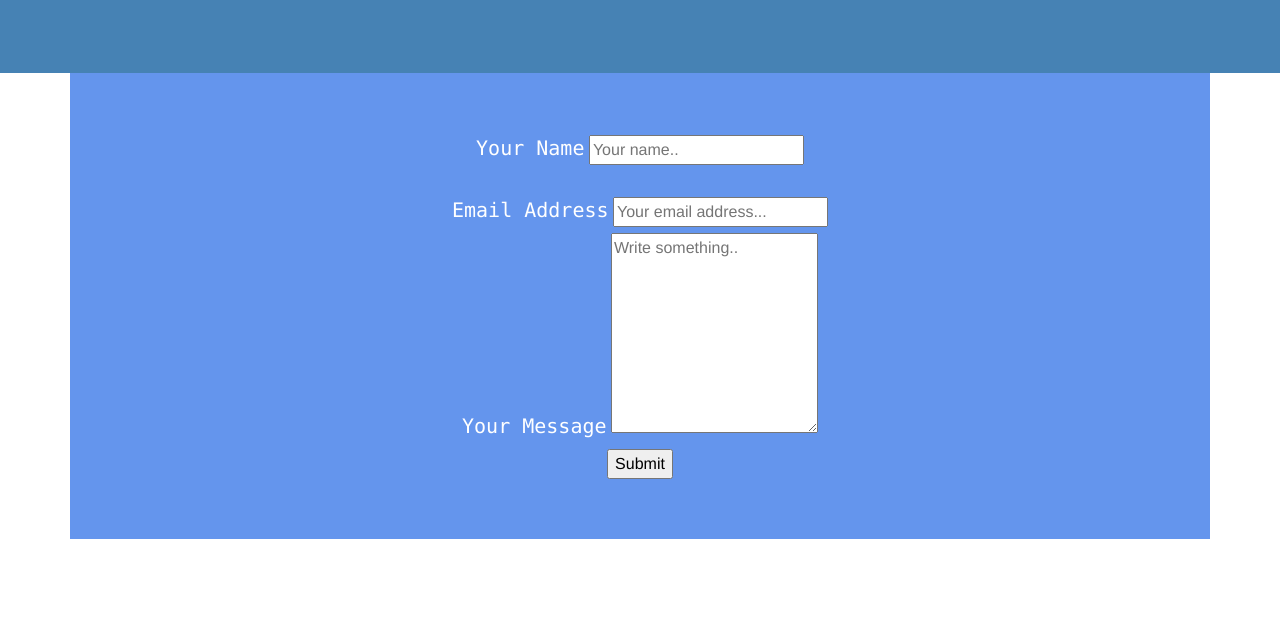
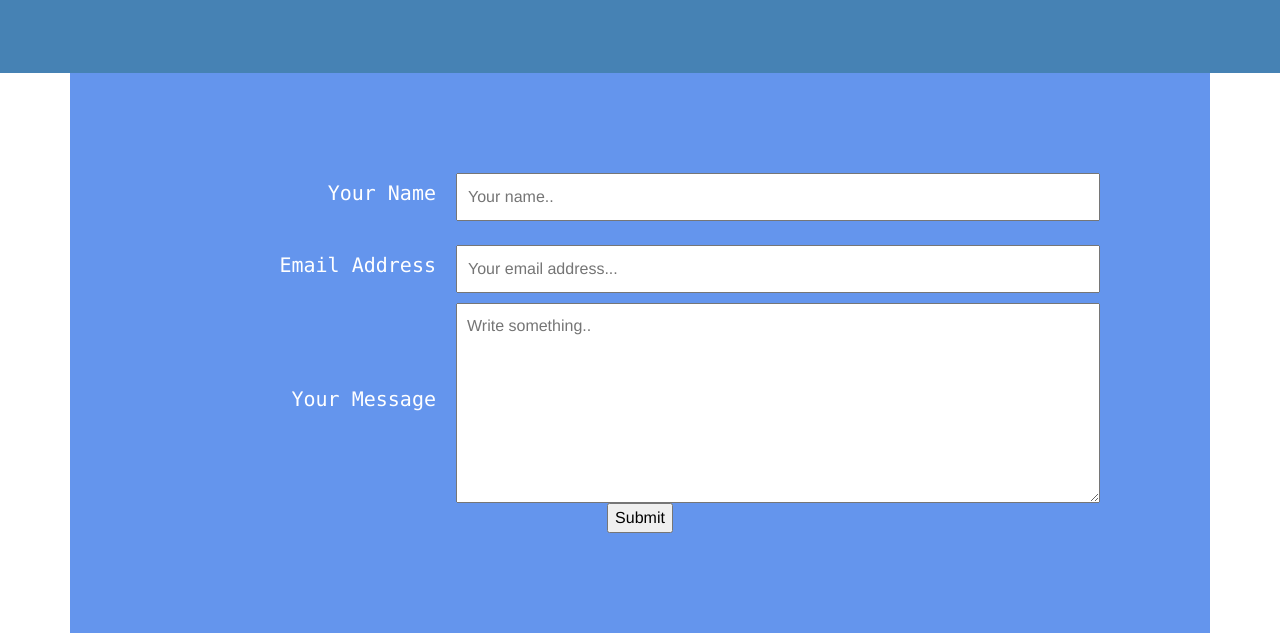
Before and after one commit to AnnaHarris7/travel-blog, a plain HTML site: page contactform.html in a window 1280 px wide. Shown: the part 246-879 px from the top of the page. Before the commit the page ends 800 px from the top, so only its background shows below. Drawn offline with nearby package versions, Linux system fonts and the light colour scheme.

Commit message:
Update contactstyle.css

```diff
--- a/contactstyle.css
+++ b/contactstyle.css
@@ -6,6 +6,7 @@
   font-size: 30px;
 
 }
+
 
 
 .container {
@@ -72,7 +73,60 @@
    max-width: 25%;
    padding: 0 4px;
  }
+ .form__row label {
+ 	color: #fff;
+ 	flex: 1;
+ 	align-items: center;
+ 	display: flex;
+ 	/*take the bewlow out if you want to text to align left*/
+}
+form {
+	background-color: #6495ED;
+	padding: 40px;
+	max-width: 1000px;
+	margin: 0 auto;
+}
 
+.form__row {
+	display: flex;
+	justify-content: space-between;
+}
+
+.form__row+.form__row {
+	margin-top: 10px;
+}
+
+.form__row label {
+
+	flex: 1;
+	align-items: center;
+	display: flex;
+	/*take the bewlow out if you want to text to align left*/
+	justify-content: flex-end;
+	margin-right: 20px;
+}
+
+.form__row label[for="message"] {
+	align-self: flex-end;
+}
+
+.form__row input,
+.form__row textarea {
+	width: 70%;
+	padding: 10px;
+}
+
+.form__row textarea {
+	padding: 10px;
+	height: 300px;
+}
+
+.form__row input::placeholder
+
+}
+
+.form__row--button {
+	jus
  .column img {
    margin-top: 8px;
    vertical-align: middle;
```
Lines whose indentation alone changed are shown as unchanged.
